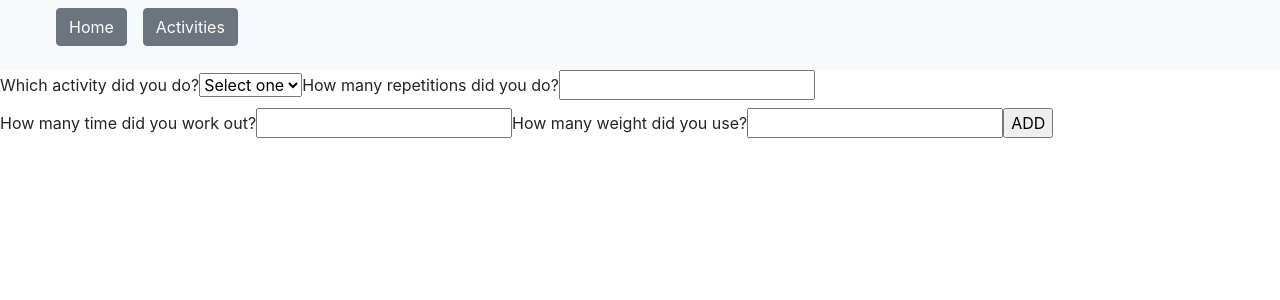
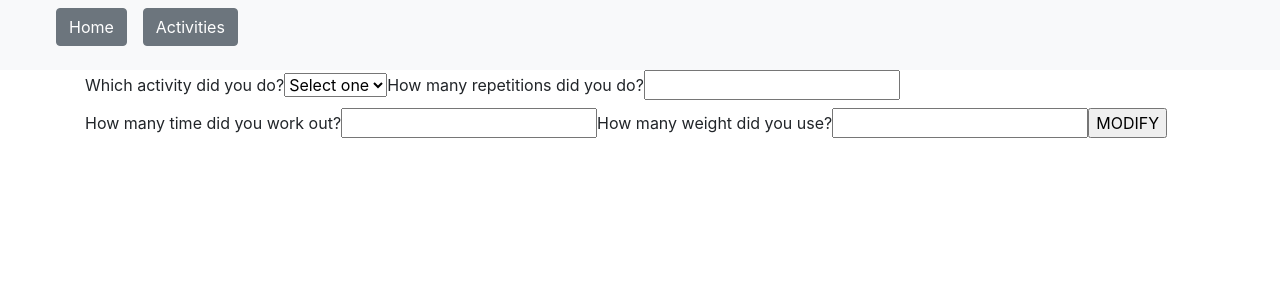
Before and after one commit to LolaEnBeta/WorkOutApp, a React (Create React App) app: page /modifyform in a window 1280 px wide. Shown: the top 300 px of the page. Built offline with nearby package versions, Linux system fonts and the light colour scheme.

Commit message:
Create async/await function with axios to modify an activity

```diff
--- a/src/components/ModifyForm.js
+++ b/src/components/ModifyForm.js
@@ -21,10 +21,11 @@ class ModifyForm extends React.Component {
         }
     };
 
-    async addActivity(e) {
+    async modifyActivity(e) {
         e.preventDefault();
 
         let newActivity = {
+            id: this.state.id,
             type: this.state.type,
             reps: this.state.reps,
             totalTime: this.state.totalTime,
@@ -32,16 +33,16 @@ class ModifyForm extends React.Component {
             date: this.state.date,
         }
 
-        let response = await axios.post('http://127.0.0.1:5000/activities',{
-              "type": newActivity.type,
-              "reps": newActivity.reps,
-              "totalTime": newActivity.totalTime,
-              "weight": newActivity.weight,
-              "date": newActivity.date,
+        let response = await axios.put('http://127.0.0.1:5000/activities/' + this.state.id, {
+            "id": newActivity.id,
+            "type": newActivity.type,
+            "reps": newActivity.reps,
+            "totalTime": newActivity.totalTime,
+            "weight": newActivity.weight,
         });
 
         if (response.status === 200) {
-            response = await this.props.history.push('/day?day=' + this.state.date)
+            response = await this.props.history.push('/')
         }
     };
 
@@ -54,7 +55,8 @@ class ModifyForm extends React.Component {
     render() {
         return(
             <form
-                onSubmit={this.addActivity.bind(this)}>
+                className="container"
+                onSubmit={this.modifyActivity.bind(this)}>
 
                 <label>
                     Which activity did you do?
@@ -95,7 +97,7 @@ class ModifyForm extends React.Component {
                         onChange={event => this.changeStateValues(event.target)}/>
                 </label>
 
-                <input type="submit" value="ADD" />
+                <input type="submit" value="MODIFY" />
             </form>
         );
     }
```
